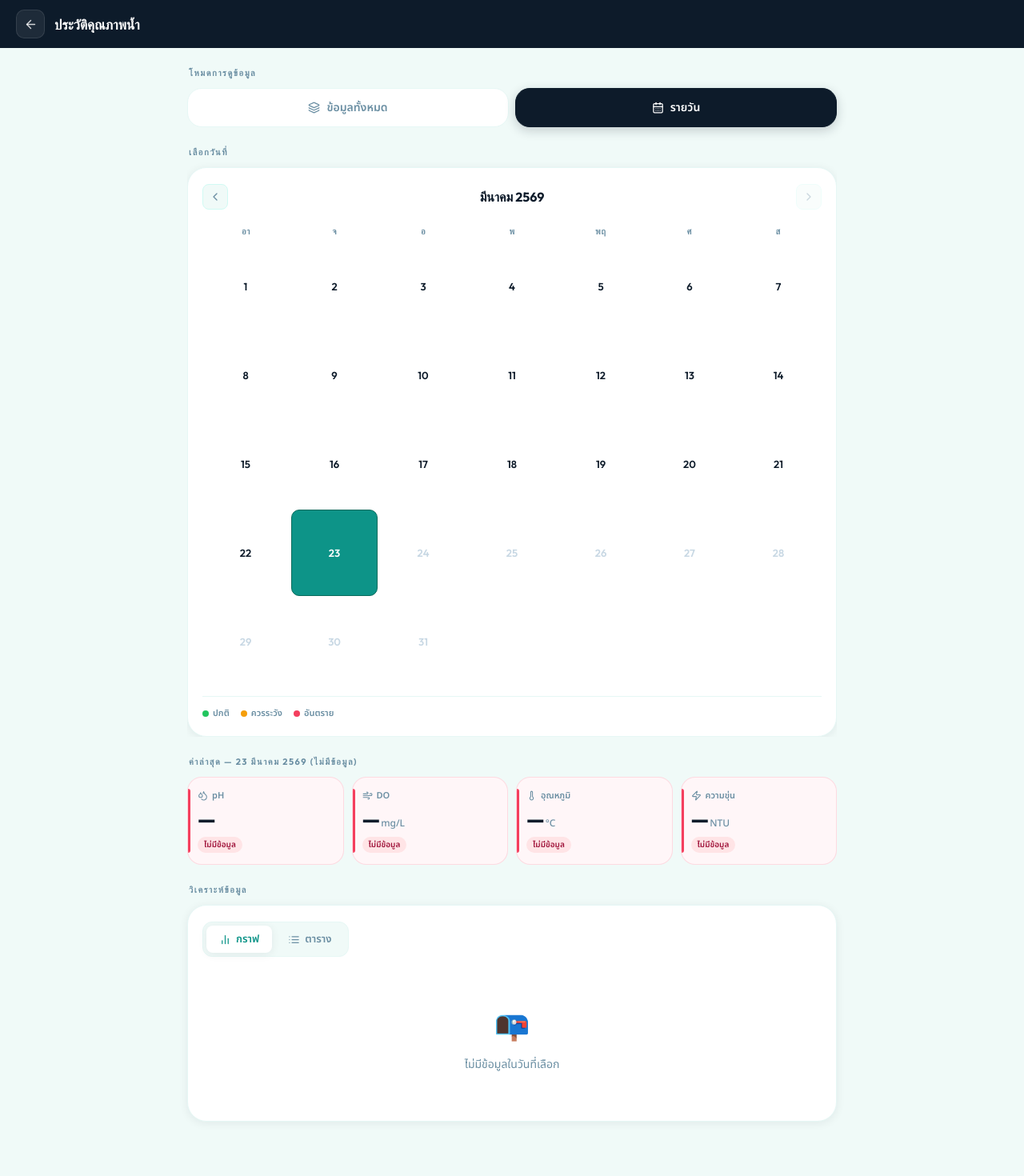
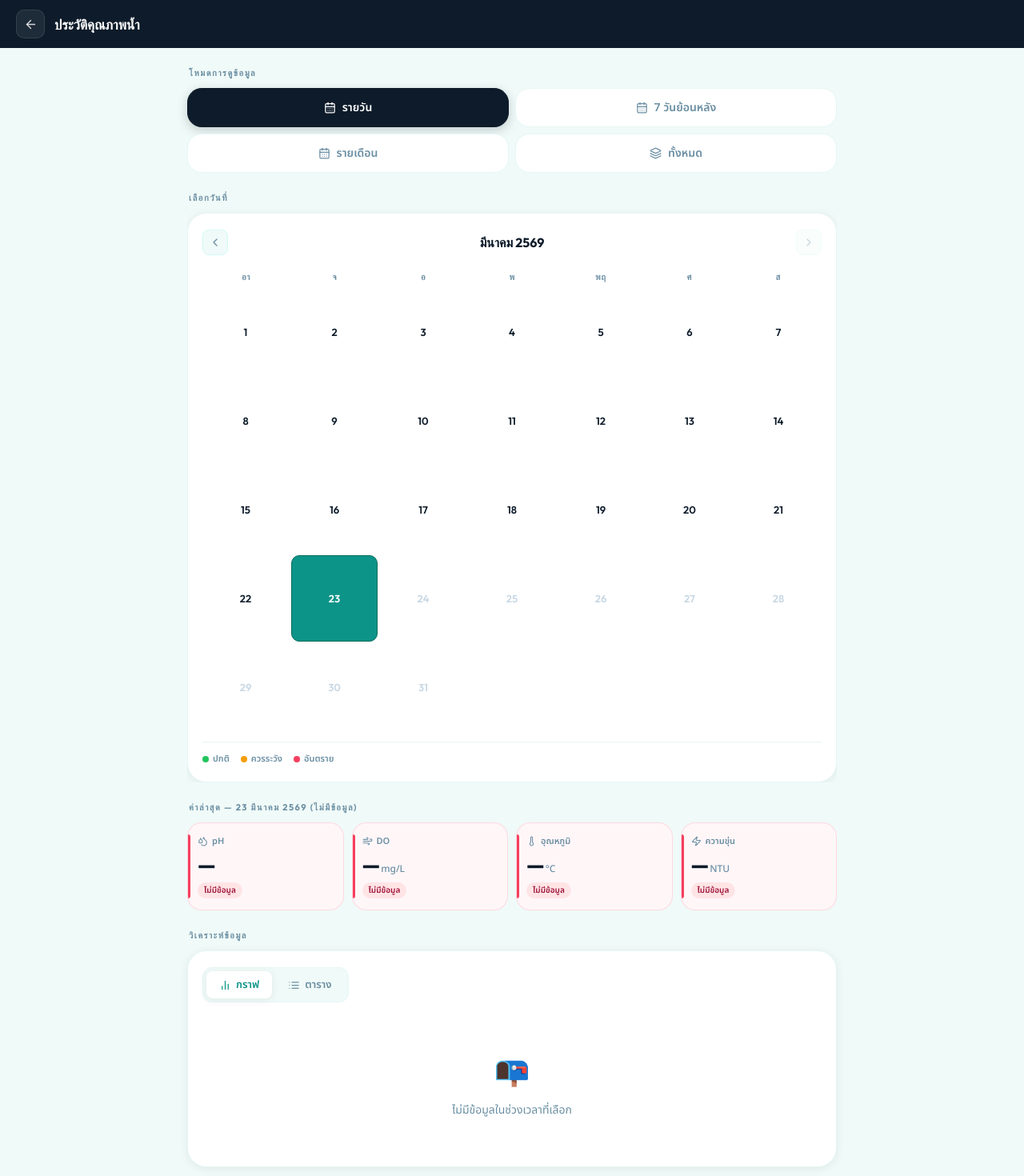
Before and after one commit to kittidaj6641/frontend_Final, a React (Create React App) app: page /water-quality in a window 1280 px wide. Shown: the top 1470 px of the page at 80% size. Built offline with nearby package versions, Linux system fonts and the light colour scheme.

Commit message:
Update water-quality.js

```diff
--- a/src/water-quality.js
+++ b/src/water-quality.js
@@ -217,7 +217,7 @@ const WaterQuality = () => {
   const [allData,    setAllData]    = useState([]);
   const [devices,    setDevices]    = useState([]);
   const [error,      setError]      = useState('');
-  const [rangeMode,  setRangeMode]  = useState('day');   // 'all' | 'day'
+  const [rangeMode,  setRangeMode]  = useState('day');   // 'all' | 'day' | 'week' | 'month'
   const [viewMode,   setViewMode]   = useState('chart'); // 'chart' | 'table'
   const [selParam,   setSelParam]   = useState('dissolved_oxygen');
   const [selDate,    setSelDate]    = useState(todayKey());
@@ -261,21 +261,56 @@ const WaterQuality = () => {
   // ── Active dataset depends on mode ──
   const activeData = useMemo(() => {
     if (rangeMode === 'all') return allData;
-    return allData.filter(row => toDateKey(new Date(row.recorded_at)) === selDate);
+
+    if (rangeMode === 'day') {
+      return allData.filter(row => toDateKey(new Date(row.recorded_at)) === selDate);
+    }
+
+    if (rangeMode === 'week') {
+      // ดึงข้อมูล 7 วัน (รวมวันที่เลือกเป็นวันสุดท้าย)
+      const endObj = new Date(selDate + 'T00:00:00');
+      const startObj = new Date(selDate + 'T00:00:00');
+      startObj.setDate(startObj.getDate() - 6);
+
+      const endStr = toDateKey(endObj);
+      const startStr = toDateKey(startObj);
+
+      return allData.filter(row => {
+        const dStr = toDateKey(new Date(row.recorded_at));
+        return dStr >= startStr && dStr <= endStr;
+      });
+    }
+
+    if (rangeMode === 'month') {
+      // ดึงข้อมูลเฉพาะเดือนและปีที่ตรงกับวันที่เลือก (YYYY-MM)
+      const prefix = selDate.substring(0, 7);
+      return allData.filter(row => toDateKey(new Date(row.recorded_at)).startsWith(prefix));
+    }
+
+    return allData;
   }, [allData, rangeMode, selDate]);
 
   const latest = activeData[0] || {};
 
-  const chartData = useMemo(() => [...activeData].reverse().map(row => ({
-    time: rangeMode === 'all'
-      ? new Date(row.recorded_at).toLocaleDateString('th-TH', { day:'numeric', month:'short' }) + ' ' +
-        new Date(row.recorded_at).toLocaleTimeString('th-TH', { hour:'2-digit', minute:'2-digit' })
-      : new Date(row.recorded_at).toLocaleTimeString('th-TH', { hour:'2-digit', minute:'2-digit' }),
-    dissolved_oxygen: row.dissolved_oxygen,
-    ph:               row.ph,
-    temperature:      row.temperature,
-    turbidity:        row.turbidity,
-  })), [activeData, rangeMode]);
+  const chartData = useMemo(() => [...activeData].reverse().map(row => {
+    const d = new Date(row.recorded_at);
+    let timeStr = '';
+    // แสดงเวลาอย่างเดียวถ้ารายวัน แต่ถ้าดูหลายวันให้แสดงวันที่ด้วย
+    if (rangeMode === 'day') {
+      timeStr = d.toLocaleTimeString('th-TH', { hour:'2-digit', minute:'2-digit' });
+    } else {
+      timeStr = d.toLocaleDateString('th-TH', { day:'numeric', month:'short' }) + ' ' +
+                d.toLocaleTimeString('th-TH', { hour:'2-digit', minute:'2-digit' });
+    }
+
+    return {
+      time: timeStr,
+      dissolved_oxygen: row.dissolved_oxygen,
+      ph:               row.ph,
+      temperature:      row.temperature,
+      turbidity:        row.turbidity,
+    };
+  }), [activeData, rangeMode]);
 
   const totalPages = Math.ceil(activeData.length / ITEMS_PER_PAGE);
   const pagedData  = activeData.slice((curPage-1)*ITEMS_PER_PAGE, curPage*ITEMS_PER_PAGE);
@@ -291,10 +326,20 @@ const WaterQuality = () => {
     setCurPage(1);
   }, []);
 
-  // Section header label
-  const sectionLabel = rangeMode === 'all'
-    ? `ค่าล่าสุด — ข้อมูลทั้งหมด (${allData.length} รายการ)`
-    : `ค่าล่าสุด — ${fmtDate(selDate)}${activeData.length === 0 ? ' (ไม่มีข้อมูล)' : ''}`;
+  // สร้างคำอธิบายหัวข้ออิงตาม Range
+  let sectionLabel = '';
+  if (rangeMode === 'all') {
+    sectionLabel = `ค่าล่าสุด — ข้อมูลทั้งหมด (${allData.length} รายการ)`;
+  } else if (rangeMode === 'day') {
+    sectionLabel = `ค่าล่าสุด — ${fmtDate(selDate)}${activeData.length === 0 ? ' (ไม่มีข้อมูล)' : ''}`;
+  } else if (rangeMode === 'week') {
+    const startObj = new Date(selDate + 'T00:00:00');
+    startObj.setDate(startObj.getDate() - 6);
+    sectionLabel = `ค่าล่าสุด — ${fmtDate(toDateKey(startObj))} ถึง ${fmtDate(selDate)}${activeData.length === 0 ? ' (ไม่มีข้อมูล)' : ''}`;
+  } else if (rangeMode === 'month') {
+    const [y, m] = selDate.split('-');
+    sectionLabel = `ค่าล่าสุด — ประจำเดือน ${THAI_MONTHS[parseInt(m)-1]} ${parseInt(y)+543}${activeData.length === 0 ? ' (ไม่มีข้อมูล)' : ''}`;
+  }
 
   return (
     <motion.div className="wq-page" initial={{ opacity:0 }} animate={{ opacity:1 }} transition={{ duration:0.3 }}>
@@ -333,26 +378,24 @@ const WaterQuality = () => {
 
         {/* ── Range toggle ── */}
         <div className="wq-section-label">โหมดการดูข้อมูล</div>
-        <div className="wq-range-toggle">
-          <button
-            className={`wq-range-btn${rangeMode === 'all' ? ' active' : ''}`}
-            onClick={() => handleRangeChange('all')}
-          >
-            <Layers size={15}/>
-            ข้อมูลทั้งหมด
+        <div className="wq-range-toggle" style={{ display: 'grid', gridTemplateColumns: '1fr 1fr', gap: '8px' }}>
+          <button className={`wq-range-btn${rangeMode === 'day' ? ' active' : ''}`} onClick={() => handleRangeChange('day')}>
+            <CalendarDays size={15}/> รายวัน
           </button>
-          <button
-            className={`wq-range-btn${rangeMode === 'day' ? ' active' : ''}`}
-            onClick={() => handleRangeChange('day')}
-          >
-            <CalendarDays size={15}/>
-            รายวัน
+          <button className={`wq-range-btn${rangeMode === 'week' ? ' active' : ''}`} onClick={() => handleRangeChange('week')}>
+            <CalendarDays size={15}/> 7 วันย้อนหลัง
+          </button>
+          <button className={`wq-range-btn${rangeMode === 'month' ? ' active' : ''}`} onClick={() => handleRangeChange('month')}>
+            <CalendarDays size={15}/> รายเดือน
+          </button>
+          <button className={`wq-range-btn${rangeMode === 'all' ? ' active' : ''}`} onClick={() => handleRangeChange('all')}>
+            <Layers size={15}/> ทั้งหมด
           </button>
         </div>
 
-        {/* ── Calendar (day mode only) ── */}
+        {/* ── Calendar (ซ่อนเมื่อเลือกเป็น All) ── */}
         <AnimatePresence>
-          {rangeMode === 'day' && (
+          {rangeMode !== 'all' && (
             <motion.div
               key="calendar"
               initial={{ opacity:0, height:0, marginBottom:0 }}
@@ -361,7 +404,10 @@ const WaterQuality = () => {
               transition={{ duration:0.25 }}
               style={{ overflow:'hidden' }}
             >
-              <div className="wq-section-label" style={{ marginTop:24 }}>เลือกวันที่</div>
+              <div className="wq-section-label" style={{ marginTop:24 }}>
+                {rangeMode === 'day' ? 'เลือกวันที่' :
+                 rangeMode === 'week' ? 'เลือกวันสิ้นสุด (ดูย้อนหลัง 7 วัน)' : 'เลือกเดือน'}
+              </div>
               <Calendar allData={allData} selectedDate={selDate} onSelectDate={handleDateSelect}/>
             </motion.div>
           )}
@@ -392,7 +438,7 @@ const WaterQuality = () => {
           {activeData.length === 0 ? (
             <div className="wq-empty">
               <span className="wq-empty-icon">📭</span>
-              {rangeMode === 'day' ? 'ไม่มีข้อมูลในวันที่เลือก' : 'ไม่มีข้อมูล'}
+              {rangeMode === 'all' ? 'ไม่มีข้อมูลในระบบ' : 'ไม่มีข้อมูลในช่วงเวลาที่เลือก'}
             </div>
           ) : viewMode === 'chart' ? (
             <div>
@@ -427,7 +473,7 @@ const WaterQuality = () => {
                     </tr>
                   </thead>
                   <tbody>
-                    <TableRows rows={pagedData} showDate={rangeMode === 'all'}/>
+                    <TableRows rows={pagedData} showDate={rangeMode !== 'day'}/>
                   </tbody>
                 </table>
               </div>
```
